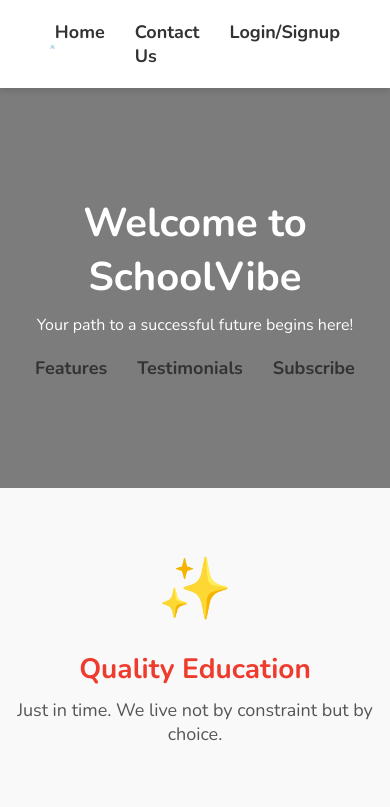
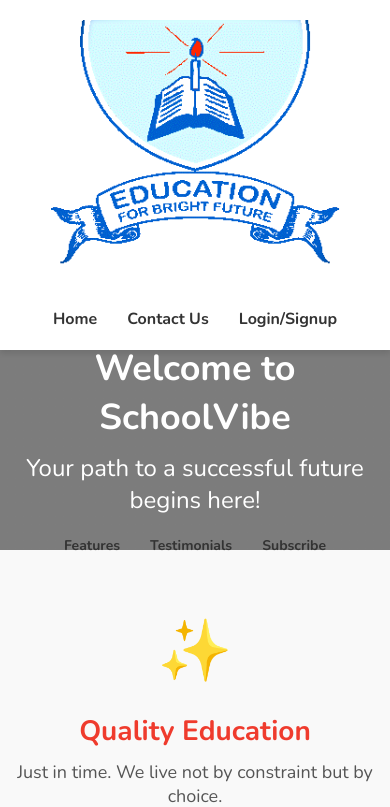
Before and after one commit to Michael-Otieno-Kasuku/SchoolVibes, a Django app: template uririconnect/templates/index.html in a window 390 px wide. Shown: the top 807 px of the page. Run offline with Django 4.2, Linux system fonts and the light colour scheme; the template is opened without the code that fills it, so the values that code supplies are empty; parts of the project's set-up code (start-up, migrations or seed data) failed here and were passed over.

Commit message:
mobile friendly

```diff
--- a/uririconnect/static/css/styles.css
+++ b/uririconnect/static/css/styles.css
@@ -414,3 +414,35 @@
 .fade-in {
     animation: fadeIn 1s ease-in-out;
 }
+
+/* Media Queries for Mobile Devices */
+@media only screen and (max-width: 768px) {
+    /* Adjust styles for smaller screens */
+    .header {
+        flex-direction: column;
+        gap: 20px;
+        text-align: center;
+    }
+
+    .navigation {
+        flex-direction: row;
+        justify-content: center;
+    }
+
+    .nav-item {
+        font-size: 16px;
+    }
+
+    .hero {
+        height: 200px;
+        font-size: 1.5em;
+    }
+
+    .tagline {
+        font-size: 1.5em;
+    }
+
+    .quick-link {
+        font-size: 14px;
+    }
+}
--- a/uririconnect/views.py
+++ b/uririconnect/views.py
@@ -105,3 +105,8 @@
     # Retrieve the logged-in student user (you need to implement the authentication logic)
     user = User.objects.get(pk=request.user.id)
     return render(request, 'student_dashboard.html', {'user': user})
+
+def security_staff_dashboard(request):
+    # Retrieve the logged-in student user (you need to implement the authentication logic)
+    user = User.objects.get(pk=request.user.id)
+    return render(request, 'security_staff_dashboard.html', {'user': user})
```
Also changed, not shown: uririconnect/static/css/parent_dashboard.css (+8 -0 lines), uririconnect/static/css/password_reset.css (+15 -0 lines), uririconnect/static/css/register.css (+16 -0 lines), uririconnect/static/css/security_staff_dashboard.css (+15 -0 lines), uririconnect/static/css/teacher_dashboard.css (+38 -2 lines).
